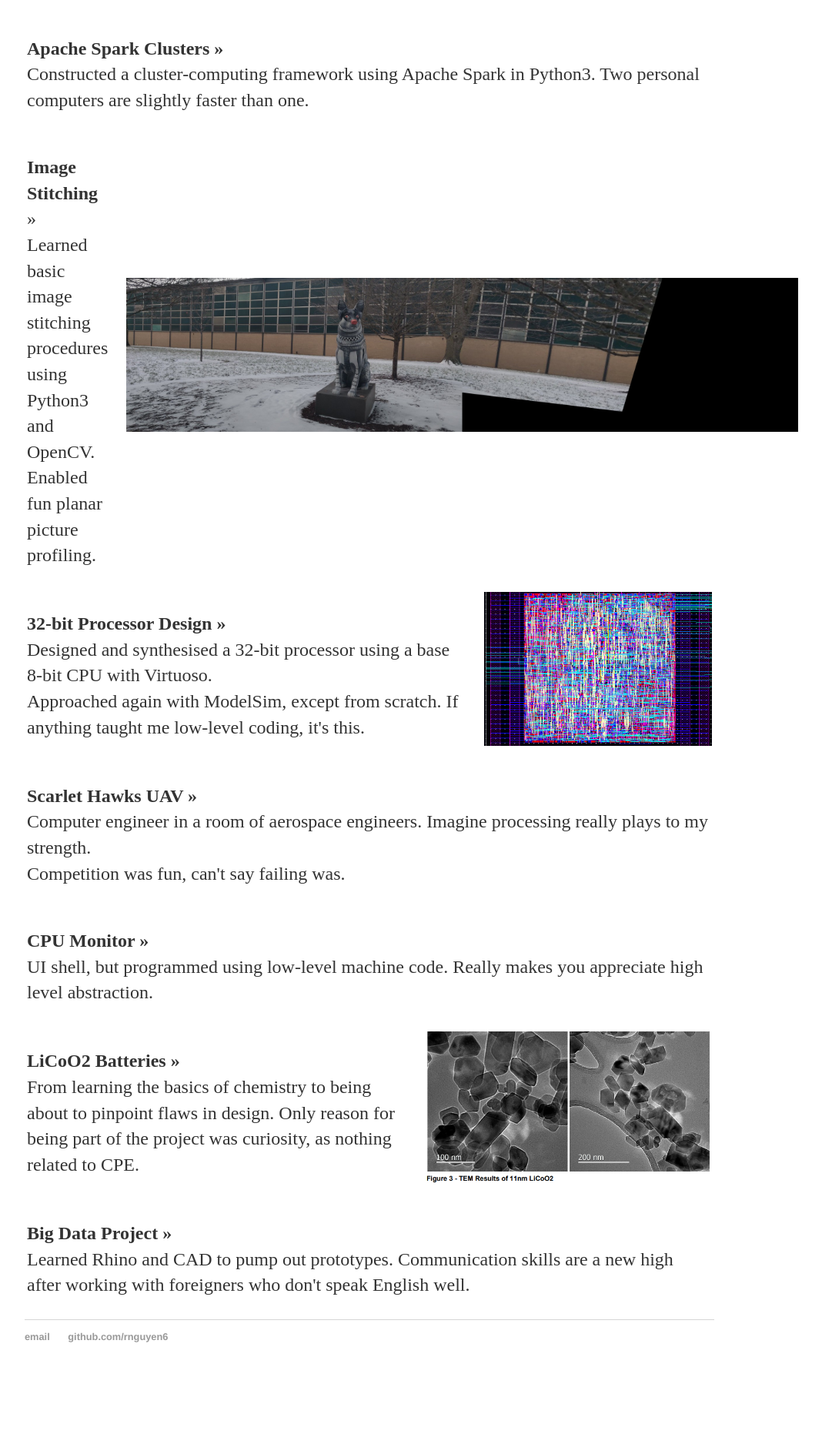
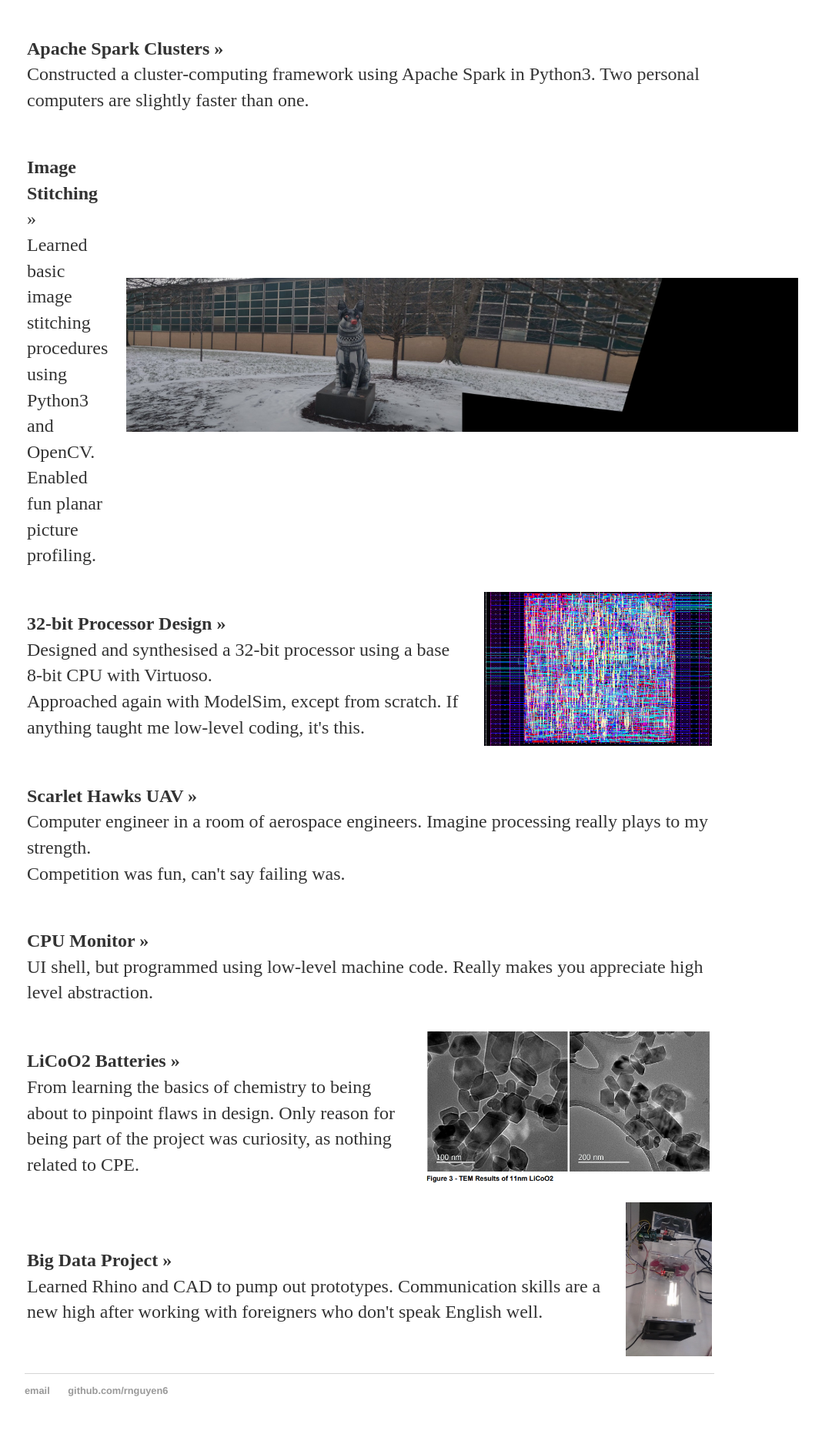
Before and after one commit to rnguyen6/rnguyen6.github.io, a Jekyll site: the page built from projects/index.html, in a window 1280 px wide. Shown: the part 532-2408 px from the top of the page at 77% size, without its empty margins (160-1228 px from the left). Built offline with Jekyll 4.4.1, drawn with Linux system fonts in a browser that asks for light colours; before the commit the page ends 2337 px from its top, so only the background shows below that; grey boxes are pictures that could not be loaded.

Commit message:
Update index.html

```diff
--- a/projects/index.html
+++ b/projects/index.html
@@ -44,6 +44,6 @@ img {
 
 	<table style="width:100%"><tr><td><p><strong>Big Data Project &raquo;</strong><br>
 		Learned Rhino and CAD to pump out prototypes. Communication skills are a new high after working with foreigners who don't speak English well.
-	</p></td><td></td></tr></table>
+	</p></td><td><img src="haf.PNG" alt="Hybrid Air Filter" height="200"></td></tr></table>
 
 </div>
```
